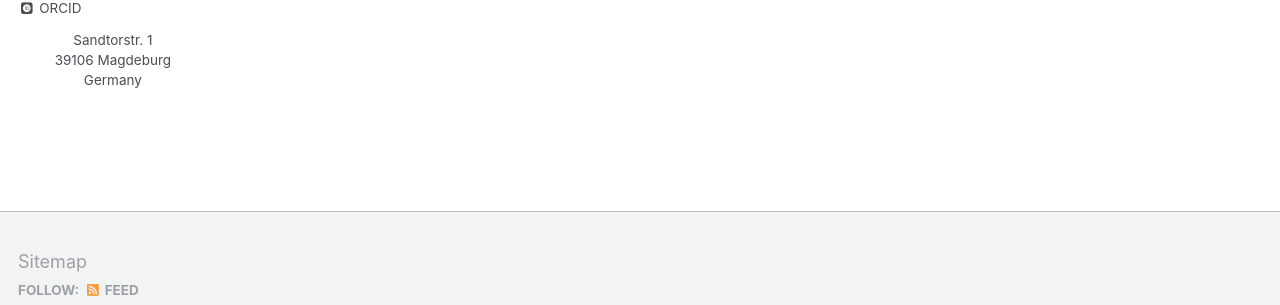
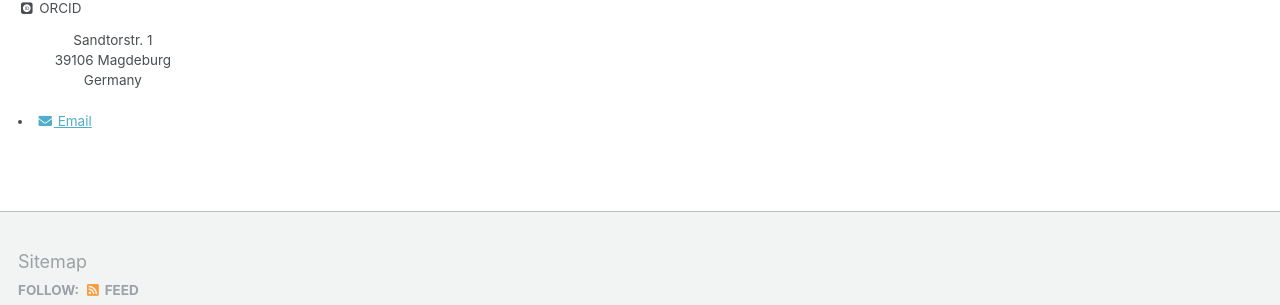
Before and after one commit to ninsteve/ninsteve.github.io, a Jekyll site: the page built from _pages/about.md, in a window 1280 px wide. Shown: the part 533-838 px from the top of the page. Built offline with Jekyll 4.4.1, drawn with Linux system fonts in a browser that asks for light colours; some web fonts are replaced.

Commit message:
Added email address.

```diff
--- a/_includes/author-profile.html
+++ b/_includes/author-profile.html
@@ -126,6 +126,9 @@
       <p class="author__bio"> {{ author.location_str }}
       <br> {{ author.location_plc }}
       <br> {{ author.location_ctr }} </p>
+      {% if author.email %}
+        <li><a target="_blank" href="mailto:{{ author.email }}"><i class="fas fa-fw fa-envelope" aria-hidden="true"></i> {{ site.data.ui-text[site.locale].email_label | default: "Email" }}</a></li>
+      {% endif %}
     {% endif %}
   </div>
 </div>
```
